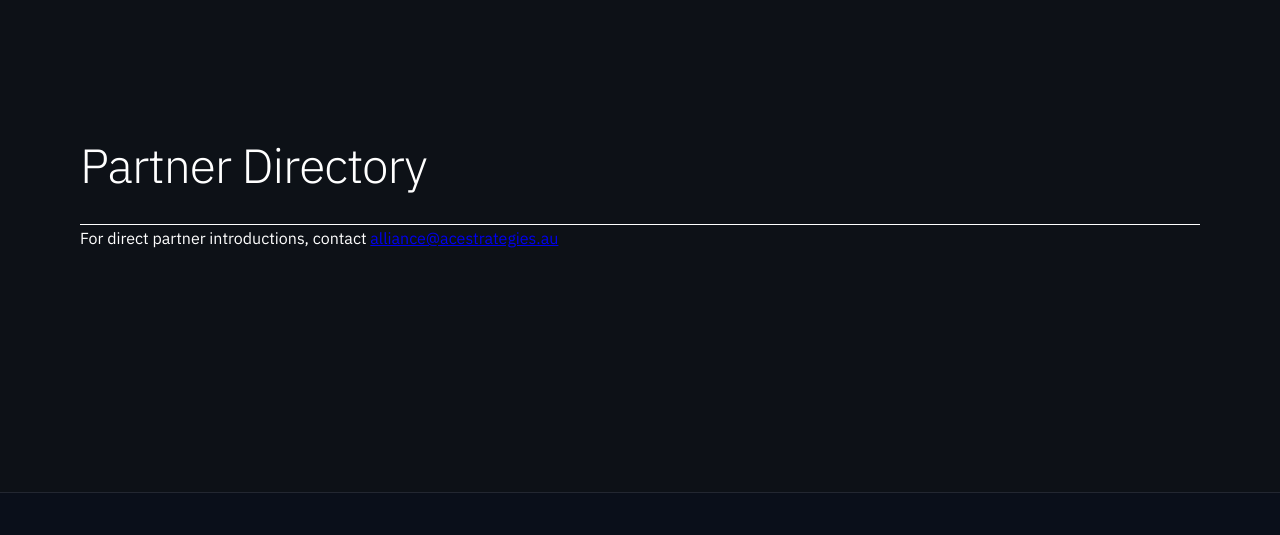
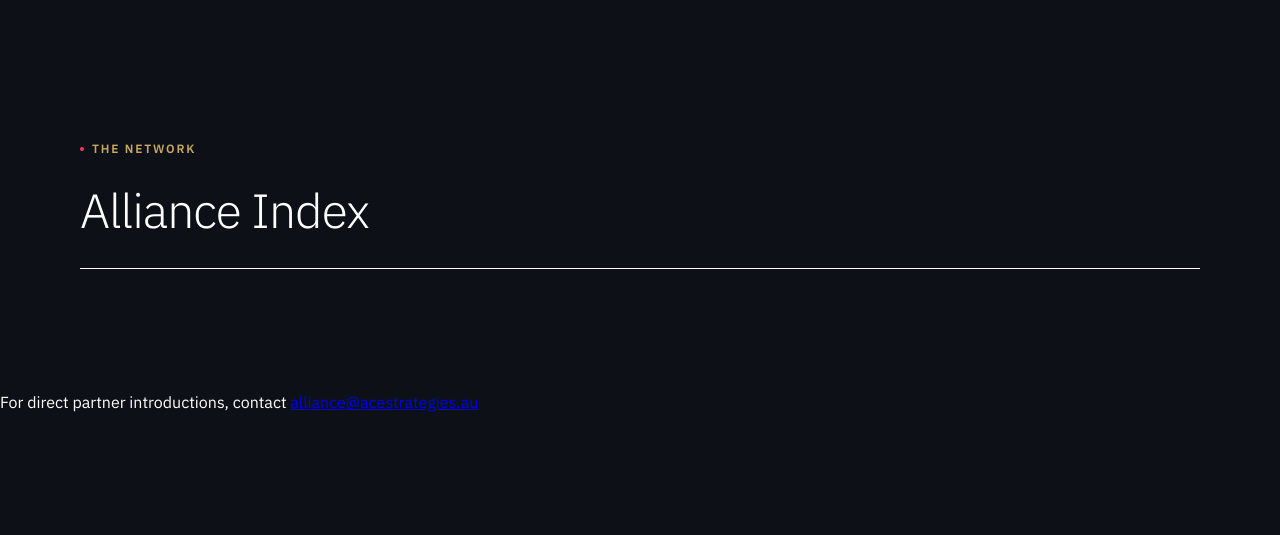
Before and after one commit to kamirostami-lab/aces-vii, an Eleventy site: page src/pages/alliance/members/index.njk in a window 1280 px wide. Shown: the part 1180-1715 px from the top of the page. Built offline with nearby package versions, Linux system fonts and the light colour scheme; Eleventy itself is replaced by a stand-in of ours; files that its build step writes are made by us from their sources.

Commit message:
alliance index

```diff
--- a/src/pages/alliance/members/index.njk
+++ b/src/pages/alliance/members/index.njk
@@ -58,7 +58,8 @@ permalink: /alliance/members/index.html
 
 <section class="iaa-editorial-section">
   <div class="iaa-container">
-      <h2 class="iaa-section-title">Partner Directory</h2>
+    <span class="iaa-superhead" data-iaa-reveal>The Network</span>
+    <h2 class="iaa-section-title" data-iaa-reveal>Alliance Index</h2>
 
     <div class="iaa-index-wrapper">
       {% for partner in iaaPartners %}
@@ -69,6 +70,8 @@ permalink: /alliance/members/index.html
       </div>
       {% endfor %}
     </div>
+  </div>
+</section>
 
       <div class="member-contact-note">
         <p>For direct partner introductions, contact <a href="mailto:alliance@acestrategies.au">alliance@acestrategies.au</a></p>
```
Lines whose indentation alone changed are shown as unchanged.
